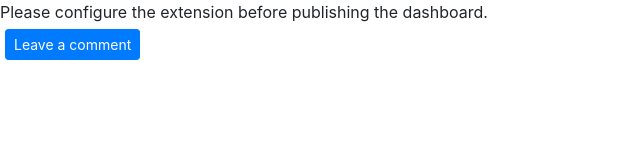
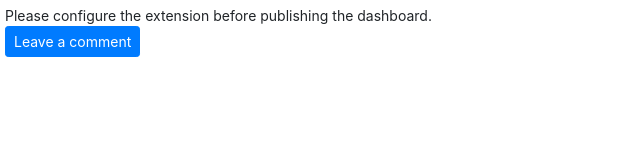
Before and after one commit to myox/myox.github.io, a plain HTML site: page index.html in a window 1280 px wide. Shown: the whole page, without its empty margins (0-640 px from the left). Drawn offline with nearby package versions, Linux system fonts and the light colour scheme.

Commit message:
Cosmetic

```diff
--- a/index.html
+++ b/index.html
@@ -45,9 +45,9 @@
 
 <body>
 
-    <div id="inactive">Please configure the extension before publishing the dashboard.</div>
+    <div id="active" style="margin: 5px">
 
-    <div id="active" style="margin: 5px">
+        <div id="placeholder" style="font-size: 14px; padding: 5px 0 px">Please configure the extension before publishing the dashboard.</div>
         <button id="initBtn" type="button" class="btn btn-primary btn-sm" data-toggle="modal" data-target="#exampleModal" data-focus="false">
         Leave a comment
         </button>
```
